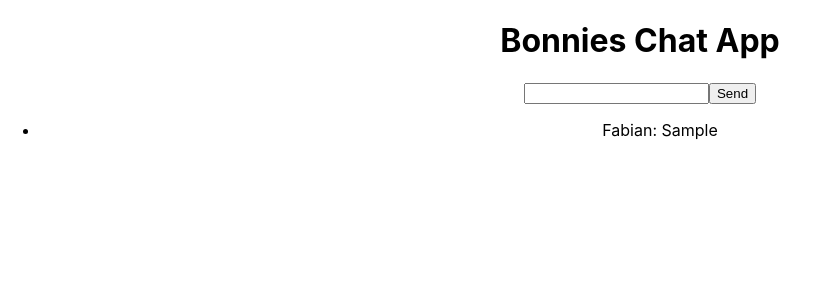
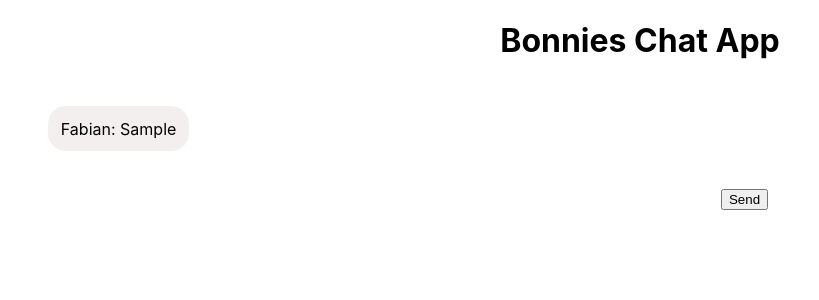
Before and after one commit to B-Baumeister/Bonnies-Chat-App, a React (Create React App) app: page / in a window 1280 px wide. Both pictures are taken after typing "Sample" into the empty fields and a click on the button "Send". Shown: the top 300 px of the page, without its empty margins (0-819 px from the left). Built offline with nearby package versions, Linux system fonts and the light colour scheme.

Commit message:
add styling for chat (inkl. scrolling with z-index behind input)

```diff
--- a/src/App.css
+++ b/src/App.css
@@ -32,3 +32,21 @@ form {
   border-radius: 1.125rem;
   height: 1rem;
 }
+.Chat {
+  display: flex;
+  flex-direction: column;
+  align-items: flex-start;
+  height: 100%;
+  position: relative;
+  z-index: 1;
+}
+
+.Chatmessage {
+  list-style: none;
+  background-color: rgb(243, 239, 239);
+  box-sizing: border-box;
+  padding: 0.8rem;
+  border: none;
+  border-radius: 1.125rem;
+  margin: 0.5rem;
+}
--- a/src/components/Chat.js
+++ b/src/components/Chat.js
@@ -7,7 +7,18 @@ export default function Chat() {
 
   return (
     <main>
+      <div className='Chat'>
+        <ul>
+          {messageHistory.map(message => (
+            <li key={message.id} className='Chatmessage'>
+              {message.userName}: {message.messageValue}
+            </li>
+          ))}
+        </ul>
+      </div>
+      <section className='Inputarea'>
         <input
+          className='MessageInput'
           value={inputMessage}
           onChange={event => {
             setMessage(event.target.value);
@@ -25,14 +36,7 @@ export default function Chat() {
         >
           Send
         </button>
-
-      <ul>
-        {messageHistory.map(message => (
-          <li key={message.id}>
-            {message.userName}: {message.messageValue}
-          </li>
-        ))}
-      </ul>
+      </section>
     </main>
   );
 }
```
Lines whose indentation alone changed are shown as unchanged.
